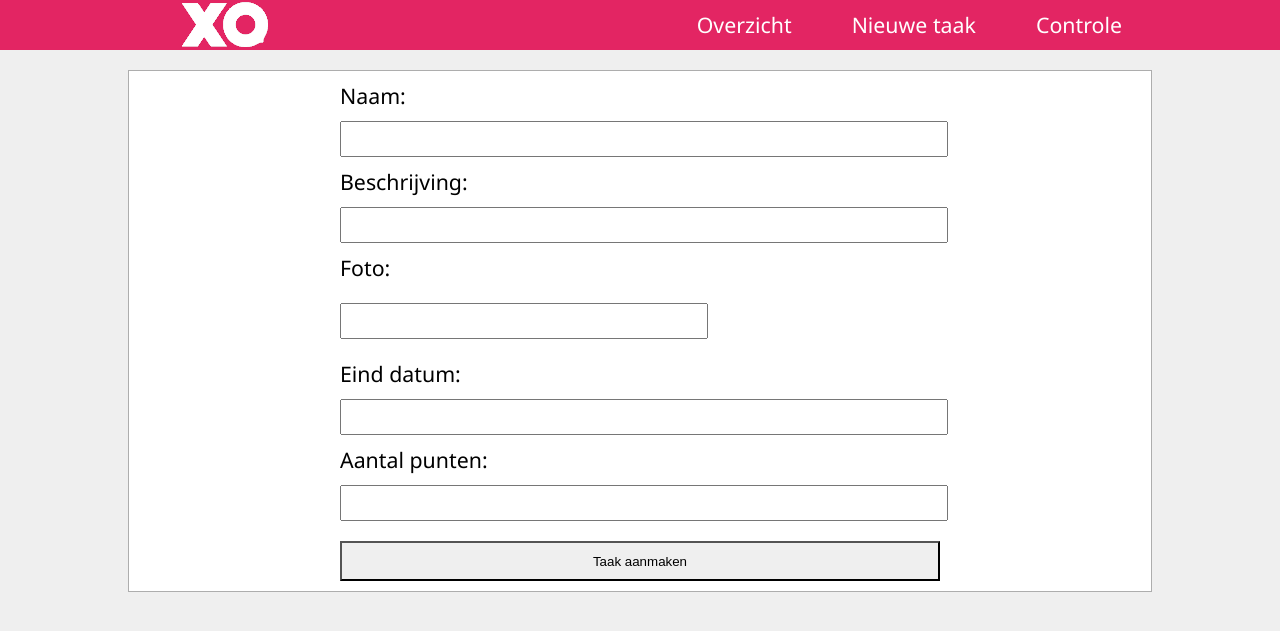
After one commit to SanderGeraedts/Extrema, a PHP site: page /newTask.php in a window 1280 px wide. The commit adds this page. Shown: the top 631 px of the page. Run offline with PHP 8.4, Linux system fonts and the light colour scheme; style sheets or scripts are compiled from the project's sources.

Commit message:
NewTask + JSON

```diff
--- a/api/tasks.php
+++ b/api/tasks.php
@@ -14,6 +14,6 @@ require('/../database/Database.php');
 $database = new Database();
 $tasks = $database->getTasks();
 
-echo json_encode($tasks, JSON_HEX_QUOT | JSON_HEX_TAG);
+echo json_encode($tasks);
 
 ?>
--- a/assets/scss/_partials/_content.scss
+++ b/assets/scss/_partials/_content.scss
@@ -35,3 +35,35 @@
 		vertical-align: top;
 	}
 }
+
+form{
+  background-color: #FFFFFF;
+  border: 1px solid #ADADAD;
+  display: block;
+  margin: 20px auto;
+
+  .wrapper {
+	width: 90%;
+	max-width: 600px;
+	display: block;
+	margin: 0 auto;
+
+	input, label {
+	  display: block;
+	  width: 100%;
+	  height: 30px;
+	  margin: 10px 0;
+	}
+
+	input[type="submit"]{
+	  margin-top: 20px;
+	  background-color: #efefef;
+	  height: 40px;
+	}
+
+	#tbImg{
+	  display: inline-block;
+	  width: 60%;
+	}
+  }
+}
--- a/index.php
+++ b/index.php
@@ -30,7 +30,6 @@ $view = new viewTasks();
 						<li><a href="#">Controle</a></li>
 					</ul>
 				</nav>
-
 			</div>
 		</header>
 		<main class="wrapper">
--- /dev/null
+++ b/newTask.php
@@ -0,0 +1,59 @@
+<?php
+/**
+ * Created by PhpStorm.
+ * User: sande
+ * Date: 07/01/2016
+ * Time: 10:27
+ */
+
+require('views/viewNewTask.php');
+
+$view = new viewNewTask();
+
+?>
+<!DOCTYPE html>
+
+<html>
+<head>
+    <title>Code Panda</title>
+    <link href="assets/css/style.css" rel = stylesheet />
+    <!-- <link href="http://vvn.nl/sites/all/themes/vvn/favicon.ico" rel="shortcut icon">   -->
+    <meta name="description" content="XO backend app">
+    <meta name="author" content="Code Panda - www.codepanda.nl">
+    <meta name="viewport" content="width=device-width, initial-scale=1">
+    <meta charset="UTF-8">
+    <script type="text/javascript" src="assets/js/main.js"></script>
+</head>
+<body onload="javaScriptCheck()">
+<header id="head">
+    <div class="wrapper">
+        <img src="assets/img/logo.png" alt="Logo van Extrema Networks" id="logo">
+        <button id="menuToggle"><img src="assets/img/hamburger.png" alt="Menu knop" onclick="toggleNav()"></button>
+        <nav id="navigation">
+            <ul>
+                <li><a href="#">Overzicht</a></li>
+                <li><a href="#">Nieuwe taak</a></li>
+                <li><a href="#">Controle</a></li>
+            </ul>
+        </nav>
+    </div>
+</header>
+<main class="wrapper">
+    <form id="newTask" method="post" action="newTask.php">
+        <div class="wrapper">
+            <label for="tbName">Naam:</label>
+            <input type="text" id="tbName" />
+            <label for="tbDescription">Beschrijving:</label>
+            <input type="text" id="tbDescription" />
+            <label for="tbImg">Foto:</label>
+            <input type="text" id="tbImg" />
+            <label for="tbDueDate">Eind datum:</label>
+            <input type="text" id="tbName" />
+            <label for="tbPoints">Aantal punten:</label>
+            <input type="text" id="tbName" />
+            <input type="submit" id="btnSubmit" value="Taak aanmaken"/>
+        </div>
+    </form>
+</main>
+</body>
+</html>
--- /dev/null
+++ b/views/viewNewTask.php
@@ -0,0 +1,12 @@
+<?php
+
+/**
+ * Created by PhpStorm.
+ * User: sande
+ * Date: 07/01/2016
+ * Time: 10:27
+ */
+class viewNewTask
+{
+
+}
```
Also changed, not shown: api/tasks.json (added, +26 -0 lines).
